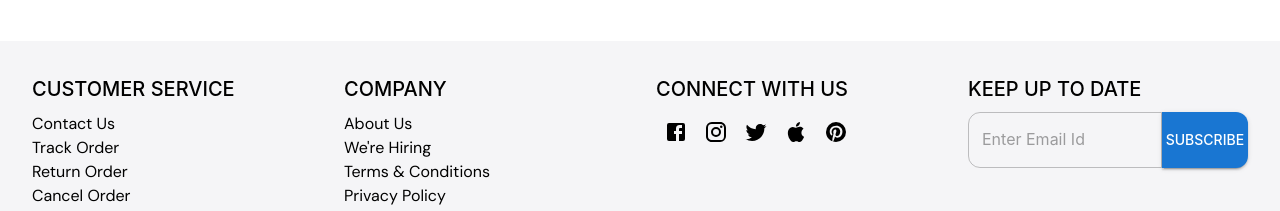
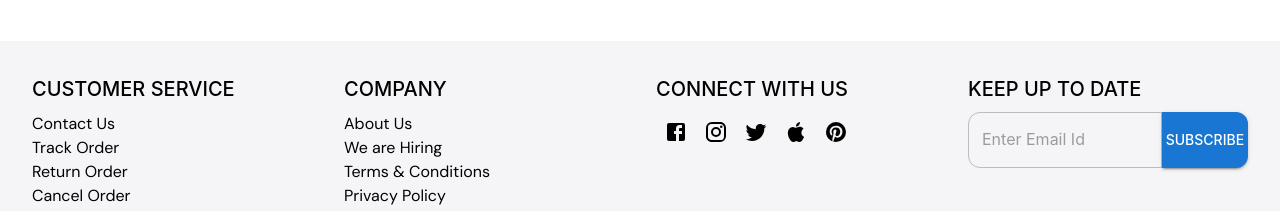
Before and after one commit to AyushAntwal/shopty, a Next.js app: page / in a window 1280 px wide. Shown: the part 3152-3363 px from the top of the page. Built offline with nearby package versions, Linux system fonts and the light colour scheme.

Commit message:
ui update

```diff
--- a/app/components/BottomNav.tsx
+++ b/app/components/BottomNav.tsx
@@ -27,7 +27,7 @@ function BottomNav() {
                             COMPANY
                         </Typography>
                         <Link href="#" color="inherit" display="block">About Us</Link>
-                        <Link href="#" color="inherit" display="block">We&apos;re Hiring</Link>
+                        <Link href="#" color="inherit" display="block">We are Hiring</Link>
                         <Link href="#" color="inherit" display="block">Terms &amp; Conditions</Link>
                         <Link href="#" color="inherit" display="block">Privacy Policy</Link>
                         <Link href="#" color="inherit" display="block">Blog</Link>
--- a/app/components/ProfileDialog.tsx
+++ b/app/components/ProfileDialog.tsx
@@ -29,8 +29,8 @@ const ProfileDialog = (props: ProfileDialogProps) => {
       <DialogTitle>
         <Typography variant="h5" className="font-bold mb-2 text-center" color='text.secondary'>Sign Up to Get Started</Typography>
       </DialogTitle>
-      <DialogContent sx={{}}>
-        <div className="flex-col gap-4 px-5 flex">
+      <DialogContent>
+        <div className="flex-col gap-4 md:min-w-[500px] px-5 flex">
           <TextField
             sx={{ '& .MuiOutlinedInput-root': { borderRadius: '1rem' } }}
             autoFocus
```
